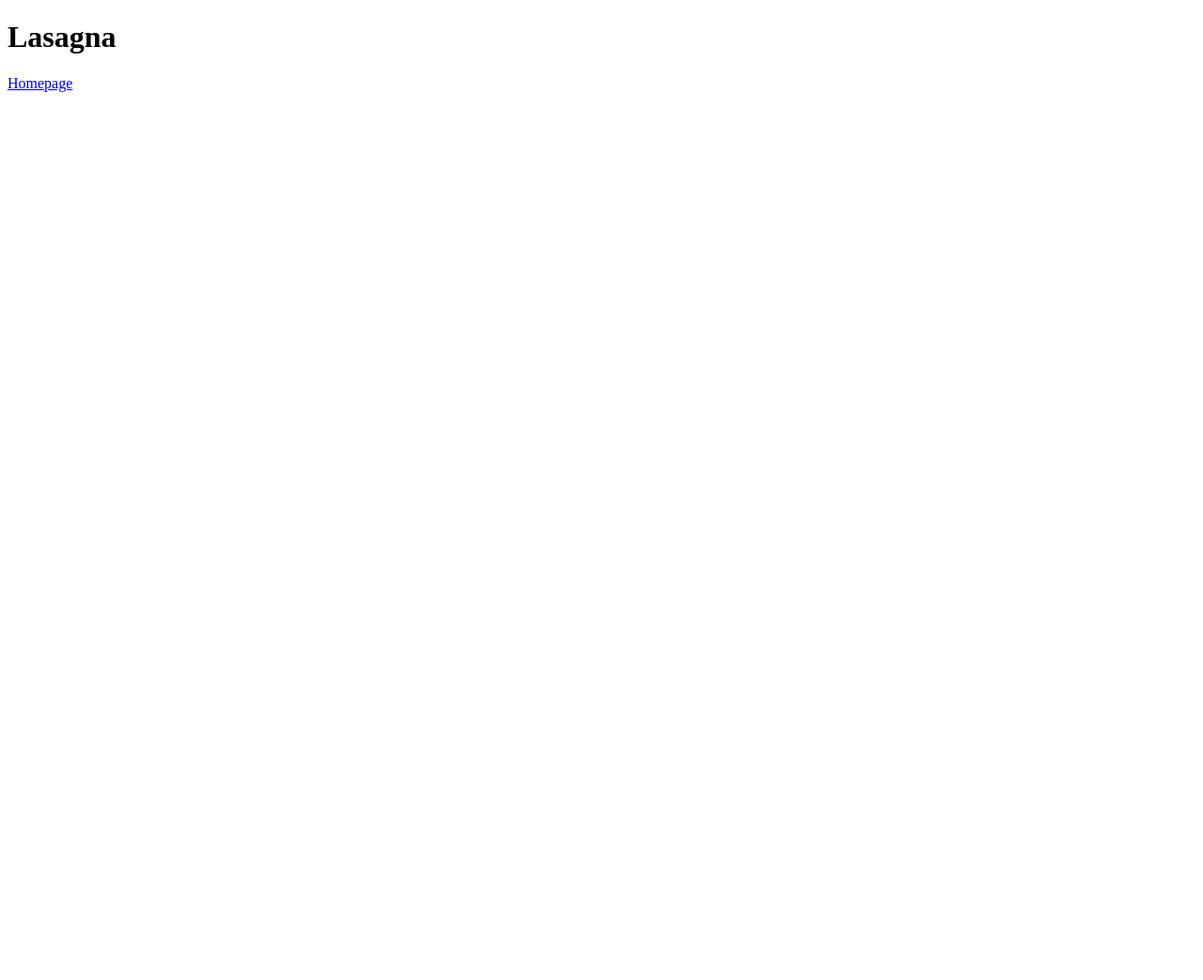
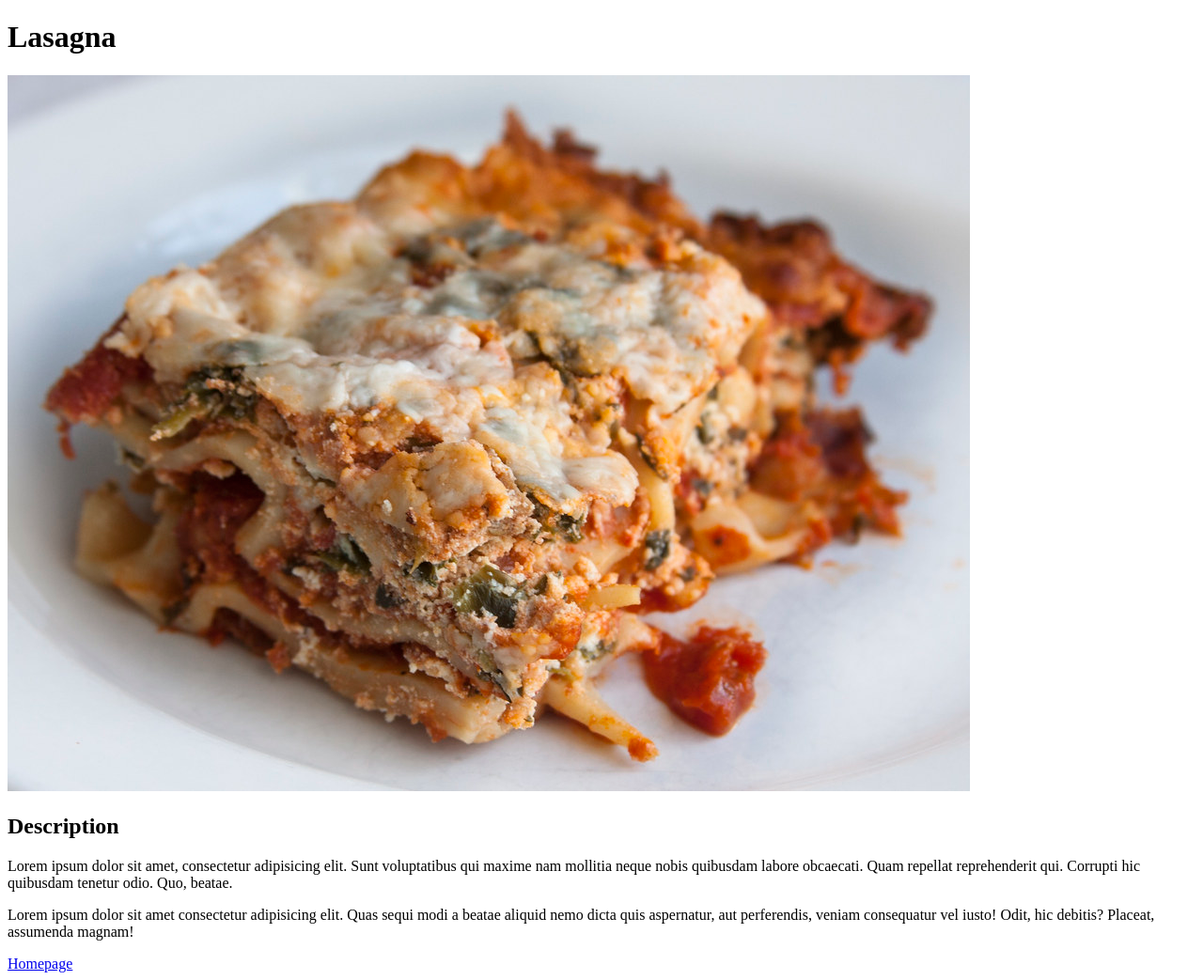
Before and after one commit to TheFutant/odin-recipes, a plain HTML site: page recipes/lasagna.html in a window 1280 px wide. Shown: the whole page at 94% size. Before the commit the page ends 800 px from the top, so only its background shows below. Drawn offline with Linux system fonts and the light colour scheme.

Commit message:
new file:   images/lasagna.jpg modified:   recipes/lasagna.html

```diff
--- a/recipes/lasagna.html
+++ b/recipes/lasagna.html
@@ -7,7 +7,12 @@
 </head>
 <body>
     <h1>Lasagna</h1>
+    <img src="../images/lasagna.jpg" alt= "A thick slice of lasagna with visible layers of pasta, cheese, tomato sauce, and herbs rests on a white plate. The lasagna appears freshly baked with a golden, slightly crispy top and melted cheese. The setting is bright and casual, suggesting a comforting and inviting meal. No text is visible in the image. The overall tone is warm and homey.">
+    <h2>Description</h2>
+    <p>Lorem ipsum dolor sit amet, consectetur adipisicing elit. Sunt voluptatibus qui maxime nam mollitia neque nobis quibusdam labore obcaecati. Quam repellat reprehenderit qui. Corrupti hic quibusdam tenetur odio. Quo, beatae.</p>
+    <p>Lorem ipsum dolor sit amet consectetur adipisicing elit. Quas sequi modi a beatae aliquid nemo dicta quis aspernatur, aut perferendis, veniam consequatur vel iusto! Odit, hic debitis? Placeat, assumenda magnam!</p>
 
     <a href="../index.html">Homepage</a>
+
 </body>
 </html>
```
Also changed, not shown: images/lasagna.jpg (added).
